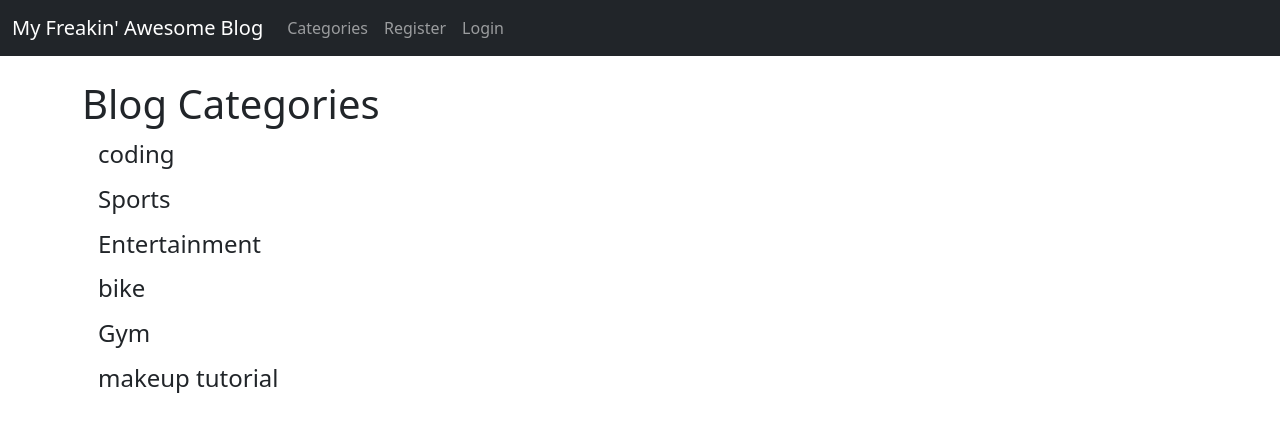
After one commit to iSabbuGiri/Blog, a Django app: page /category_list/ in a window 1280 px wide. The commit adds this page. Shown: the top 432 px of the page. Run offline with Django 3.2, Linux system fonts and the light colour scheme; data comes from the database, SQL or seed files in the repository; both versions use the stored data as it was after the commit.

Commit message:
added navbar on each of the category pages

```diff
--- a/theblog/templates/base.html
+++ b/theblog/templates/base.html
@@ -1,24 +1,56 @@
 <!doctype html>
 <html lang="en">
+
 <head>
   <!-- Required meta tags -->
   <meta charset="utf-8">
   <meta name="viewport" content="width=device-width, initial-scale=1">
 
   <!-- Bootstrap CSS -->
-    <link href="https://cdn.jsdelivr.net/npm/bootstrap@5.0.0-beta3/dist/css/bootstrap.min.css" rel="stylesheet" integrity="sha384-eOJMYsd53ii+scO/bJGFsiCZc+5NDVN2yr8+0RDqr0Ql0h+rP48ckxlpbzKgwra6" crossorigin="anonymous">
+  <link href="https://cdn.jsdelivr.net/npm/bootstrap@5.0.0-beta3/dist/css/bootstrap.min.css" rel="stylesheet"
+    integrity="sha384-eOJMYsd53ii+scO/bJGFsiCZc+5NDVN2yr8+0RDqr0Ql0h+rP48ckxlpbzKgwra6" crossorigin="anonymous">
 
   <title>{% block title %}My Blog{% endblock %}</title>
 </head>
+
 <body>
   <nav class="navbar navbar-expand-lg navbar-dark bg-dark">
     <div class="container-fluid">
       <a class="navbar-brand" href="{% url 'home' %}">My Freakin' Awesome Blog</a>
-          <button class="navbar-toggler" type="button" data-bs-toggle="collapse" data-bs-target="#navbarSupportedContent" aria-controls="navbarSupportedContent" aria-expanded="false" aria-label="Toggle navigation">
+      <button class="navbar-toggler" type="button" data-bs-toggle="collapse" data-bs-target="#navbarSupportedContent"
+        aria-controls="navbarSupportedContent" aria-expanded="false" aria-label="Toggle navigation">
         <span class="navbar-toggler-icon"></span>
       </button>
       <div class="collapse navbar-collapse" id="navbarSupportedContent">
         <ul class="navbar-nav me-auto mb-2 mb-lg-0">
+
+          {% if cat_menu %}
+          <li class="nav-item dropdown">
+            <a class="nav-link dropdown-toggle" href="#" id="navbarDropdown" role="button" data-bs-toggle="dropdown" aria-expanded="false">
+              Categories
+            </a>
+            <ul class="dropdown-menu" aria-labelledby="navbarDropdown">
+
+              {% for item in cat_menu %}
+                <a class="dropdown-item" href="{% url 'category' item|slugify %}">
+                {{item}} </a>
+              {% endfor %}
+
+            </ul>
+          </li>
+            {% else %}
+              <li class="nav-item">
+                  <a class="nav-link" href="{% url 'category-list' %}">Categories</a>
+              </li>
+            {% endif %}
+
+
+
+
+
+
+
+
           {% if user.is_authenticated %}
           <li class="nav-item">
             <a class="nav-link" href="{% url 'add_post'%}">Add Post</a>
@@ -48,11 +80,11 @@
 
         </ul>
 
-          </div>
+
       </div>
   </nav>
 
-    <br/>
+  <br />
 
   <div class="container">
     {% block content %}
@@ -63,7 +95,9 @@
   <!-- Optional JavaScript; choose one of the two! -->
 
   <!-- Option 1: Bootstrap Bundle with Popper -->
-    <script src="https://cdn.jsdelivr.net/npm/bootstrap@5.0.0-beta3/dist/js/bootstrap.bundle.min.js" integrity="sha384-JEW9xMcG8R+pH31jmWH6WWP0WintQrMb4s7ZOdauHnUtxwoG2vI5DkLtS3qm9Ekf" crossorigin="anonymous"></script>
+  <script src="https://cdn.jsdelivr.net/npm/bootstrap@5.0.0-beta3/dist/js/bootstrap.bundle.min.js"
+    integrity="sha384-JEW9xMcG8R+pH31jmWH6WWP0WintQrMb4s7ZOdauHnUtxwoG2vI5DkLtS3qm9Ekf"
+    crossorigin="anonymous"></script>
 
   <!-- Option 2: Separate Popper and Bootstrap JS -->
   <!--
@@ -71,4 +105,5 @@
     <script src="https://cdn.jsdelivr.net/npm/bootstrap@5.0.0-beta3/dist/js/bootstrap.min.js" integrity="sha384-j0CNLUeiqtyaRmlzUHCPZ+Gy5fQu0dQ6eZ/xAww941Ai1SxSY+0EQqNXNE6DZiVc" crossorigin="anonymous"></script>
     -->
 </body>
+
 </html>
--- /dev/null
+++ b/theblog/templates/category_list.html
@@ -0,0 +1,14 @@
+{% extends 'base.html' %}
+{% block title %} Blog Categories {% endblock %}
+
+{% block content %}
+
+    <h1>Blog Categories</h1>
+
+
+    {% for item in cat_menu_list %}
+        <h4><a class="dropdown-item" href="{% url 'category' item|slugify %}">
+        {{ item }}</a></h4>
+    {% endfor %}
+
+{% endblock %}
--- a/theblog/urls.py
+++ b/theblog/urls.py
@@ -1,7 +1,7 @@
 
 from django.urls import path
 #from . import views
-from .views import HomeView, ArticleDetailView, AddPostView, UpdatePostView, DeletePostView, AddCategoryView, CategoryView
+from .views import HomeView, ArticleDetailView, AddPostView, UpdatePostView, DeletePostView, AddCategoryView, CategoryView, CategoryListView
 
 urlpatterns = [
     #path('', views.home, name="home"),
@@ -12,4 +12,5 @@ urlpatterns = [
     path('article/edit/<int:pk>', UpdatePostView.as_view(), name="update-post"),
     path('article/<int:pk>/remove', DeletePostView.as_view(), name="delete-post"),
     path('category/<str:cats>/', CategoryView, name='category'),
+     path('category_list/', CategoryListView, name='category-list'),
 ]
--- a/theblog/views.py
+++ b/theblog/views.py
@@ -12,15 +12,36 @@ class HomeView(ListView):
     model = Post
     template_name = 'home.html'
     #ordering = ['-id']
-    ordering = ['published_date']
+    ordering = ['-published_date']
+
+
+    def get_context_data(self, *args, **kwargs):
+        cat_menu = Category.objects.all()
+        context = super(HomeView, self).get_context_data(*args, **kwargs)
+        context["cat_menu"] = cat_menu
+        return context
 
 def CategoryView(request, cats):
     category_posts = Post.objects.filter(category=cats)
-    return render(request, 'category.html', {'cats':cats.title(), 'category_posts':category_posts})
+    return render(request, 'category.html', {'cats':cats.title(),'category_posts':category_posts})
+
+def CategoryListView(request):
+    cat_menu_list = Category.objects.all()
+    return render(request, 'category_list.html', {'cat_menu_list':cat_menu_list})
+
+
+
 
 class ArticleDetailView(DetailView):
     model = Post
     template_name = 'article_details.html'
+
+    def get_context_data(self, *args, **kwargs):
+        cat_menu = Category.objects.all()
+        context = super(ArticleDetailView, self).get_context_data(*args, **kwargs)
+        context["cat_menu"] = cat_menu
+        return context
+
 
 
 class AddPostView(CreateView):
```
Also changed, not shown: theblog/templates/home.html (+10 -12 lines), db.sqlite3. Lines whose indentation alone changed are shown as unchanged.
